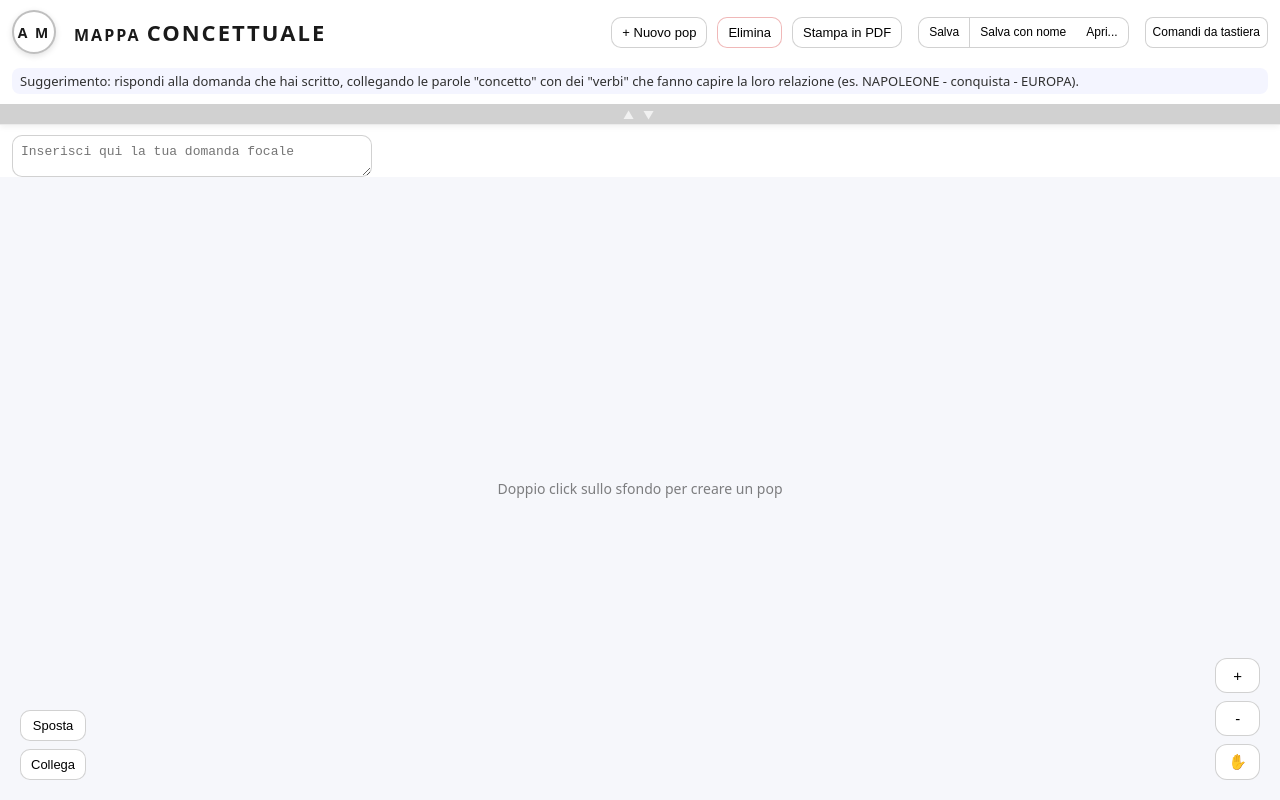
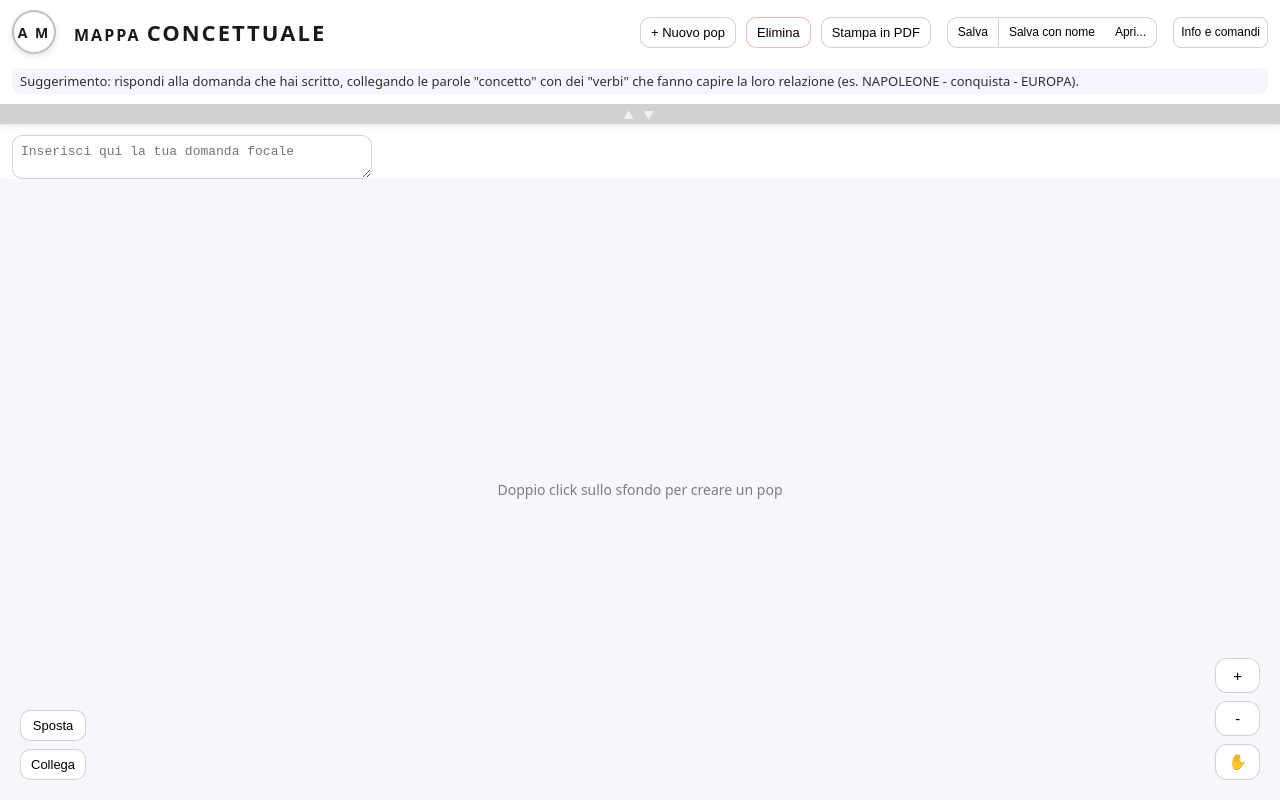
Before and after one commit to sptzetaevi/mc2, a plain HTML site: page index.html in a window 1280 px wide. Drawn offline with Linux system fonts and the light colour scheme.

Commit message:
Update index.html

```diff
--- a/index.html
+++ b/index.html
@@ -103,7 +103,7 @@
 
     .focalQuestionTa{
       width:360px;
-      height:42px;
+      height:44px;
       resize:vertical;
       font-size:13px;
       padding:8px;
@@ -447,7 +447,7 @@
         <button class="btn tiny" id="btnPan" title="Pan vista">
           <span aria-hidden="true">✋</span>
         </button>
-        <button class="btn tiny" id="btnKeyboardHelp">Comandi da tastiera</button>
+        <button class="btn tiny" id="btnKeyboardHelp">Info e comandi</button>
       </div>
 
       <!-- Riga di stato come "seconda linea" -->
@@ -471,10 +471,10 @@
     <div class="ghost">Doppio click sullo sfondo per creare un pop</div>
   </div>
 
-  <!-- BOX COMANDI DA TASTIERA -->
+  <!-- BOX Info e comandi -->
   <div class="modalOverlay" id="kbdOverlay">
     <div class="modal">
-      <h3>Comandi da tastiera</h3>
+      <h3>Info e comandi</h3>
       <p style="font-size:14px; line-height:1.4; margin:6px 0 10px;">
         • Doppio click sullo sfondo = crea box<br>
         • Modalità Pan attiva + trascina sfondo = sposta vista<br>
@@ -1505,7 +1505,7 @@
     });
   }
 
-  /* Apertura/chiusura box "Comandi da tastiera" */
+  /* Apertura/chiusura box "Info e comandi" */
   btnKeyboardHelp.addEventListener("click", function(){
     kbdOverlay.style.display = "flex";
   });
```
